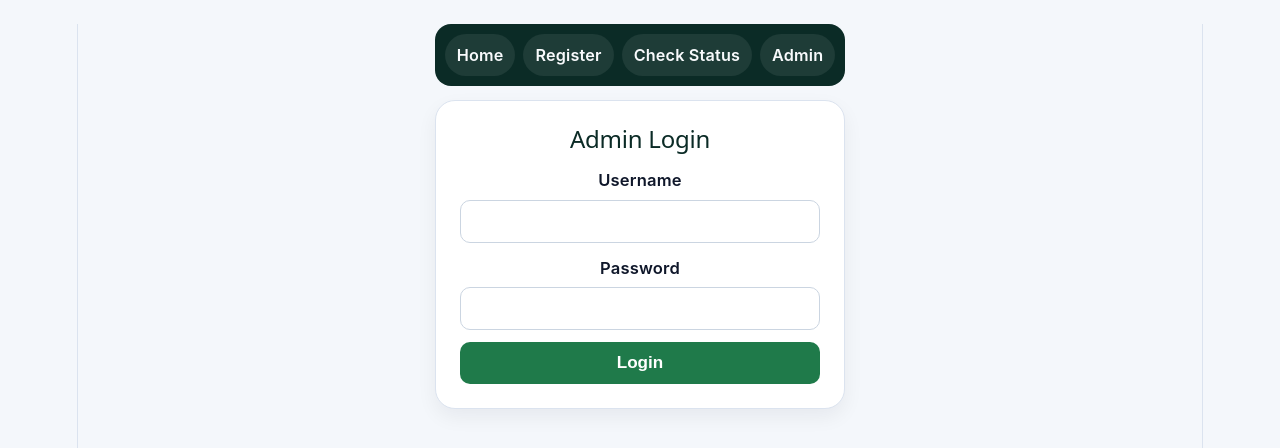
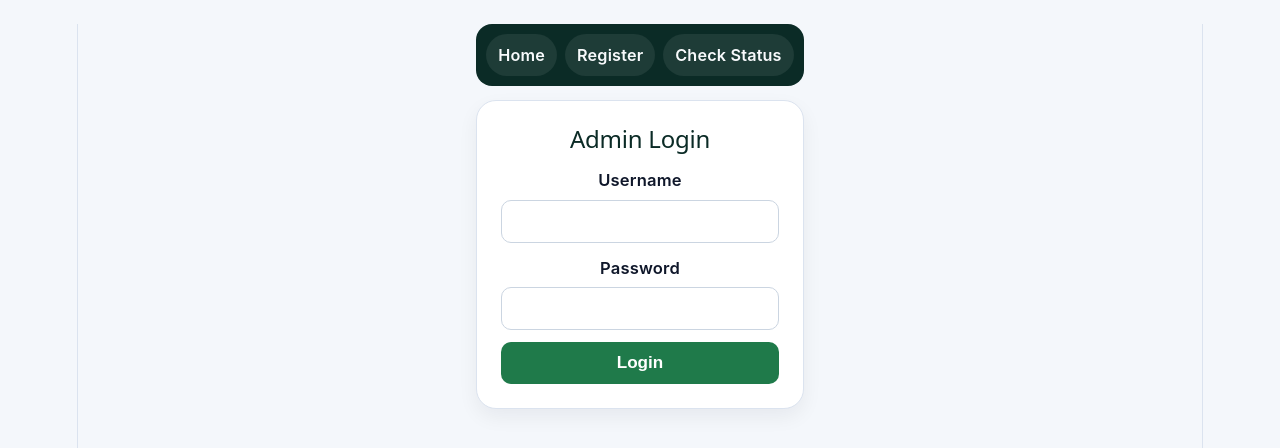
Before and after one commit to VanAug/voter_registration, a React app in the folder frontend/: page /admin/login in a window 1280 px wide. Shown: the top 448 px of the page. Built offline with nearby package versions, Linux system fonts and the light colour scheme; the HTML template or start-up script is replaced by a standard one.

Commit message:
Remove Admin button from navbar

```diff
--- a/frontend/src/App.jsx
+++ b/frontend/src/App.jsx
@@ -19,7 +19,6 @@ function AppContent() {
           <Link to="/">Home</Link>
           <Link to="/register">Register</Link>
           <Link to="/check-status">Check Status</Link>
-          <Link to="/admin">Admin</Link>
         </nav>
       )}
 
```
